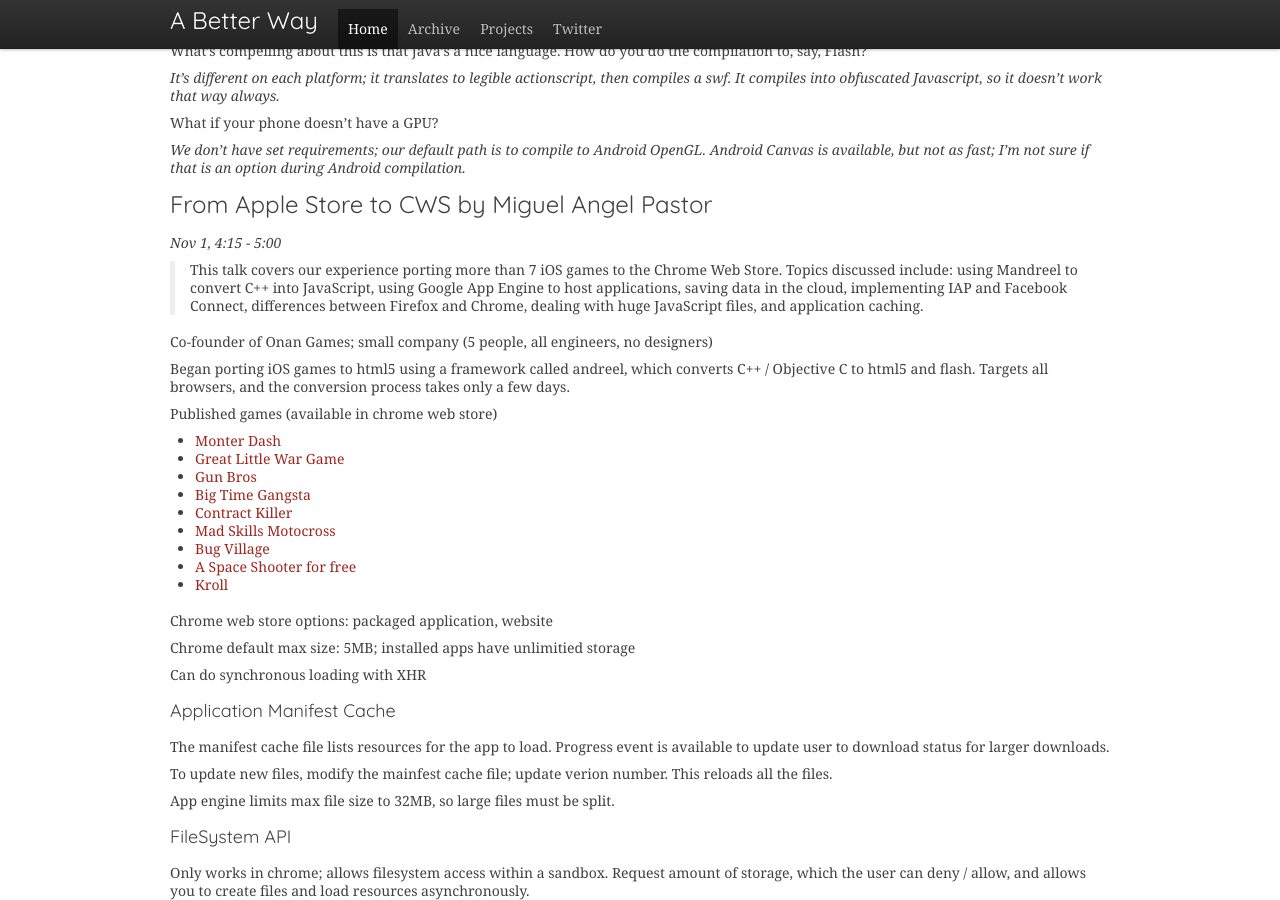
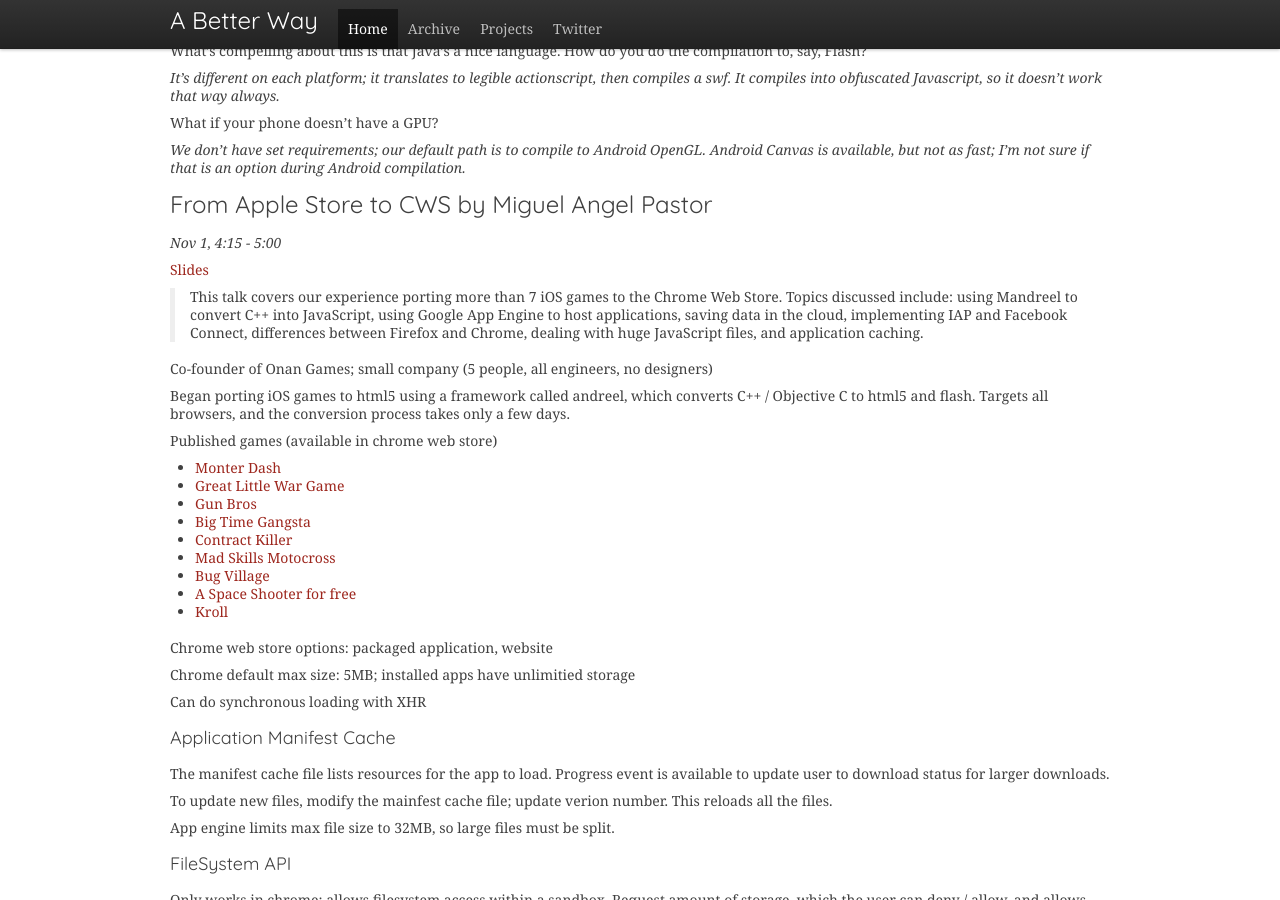
Before and after one commit to ajacksified/ajacksified.github.com, a Jekyll site: the page built from _posts/2011-11-01-new-game-conf-liveblog.markdown, in a window 1280 px wide and 900 px high, scrolled down 11730 px. Built offline with Jekyll 4.4.1, drawn with Linux system fonts in a browser that asks for light colours; nearby versions of some CDN libraries; some web fonts are replaced; Markdown is read by kramdown in place of the engine named in the settings; comment, search, counter and statistics services are not loaded.

Commit message:
Slides for Pastor's talk

```diff
--- a/_posts/2011-11-01-new-game-conf-liveblog.markdown
+++ b/_posts/2011-11-01-new-game-conf-liveblog.markdown
@@ -786,6 +786,8 @@
 
 *Nov 1, 4:15 - 5:00*
 
+[Slides](http://www.mandreel.com/downloads/From_Apple_Store_to_Chrome_Web_Store.pdf)
+
 > This talk covers our experience porting more than 7 iOS games to the Chrome
 > Web Store. Topics discussed include: using Mandreel to convert C++ into
 > JavaScript, using Google App Engine to host applications, saving data in the
```
